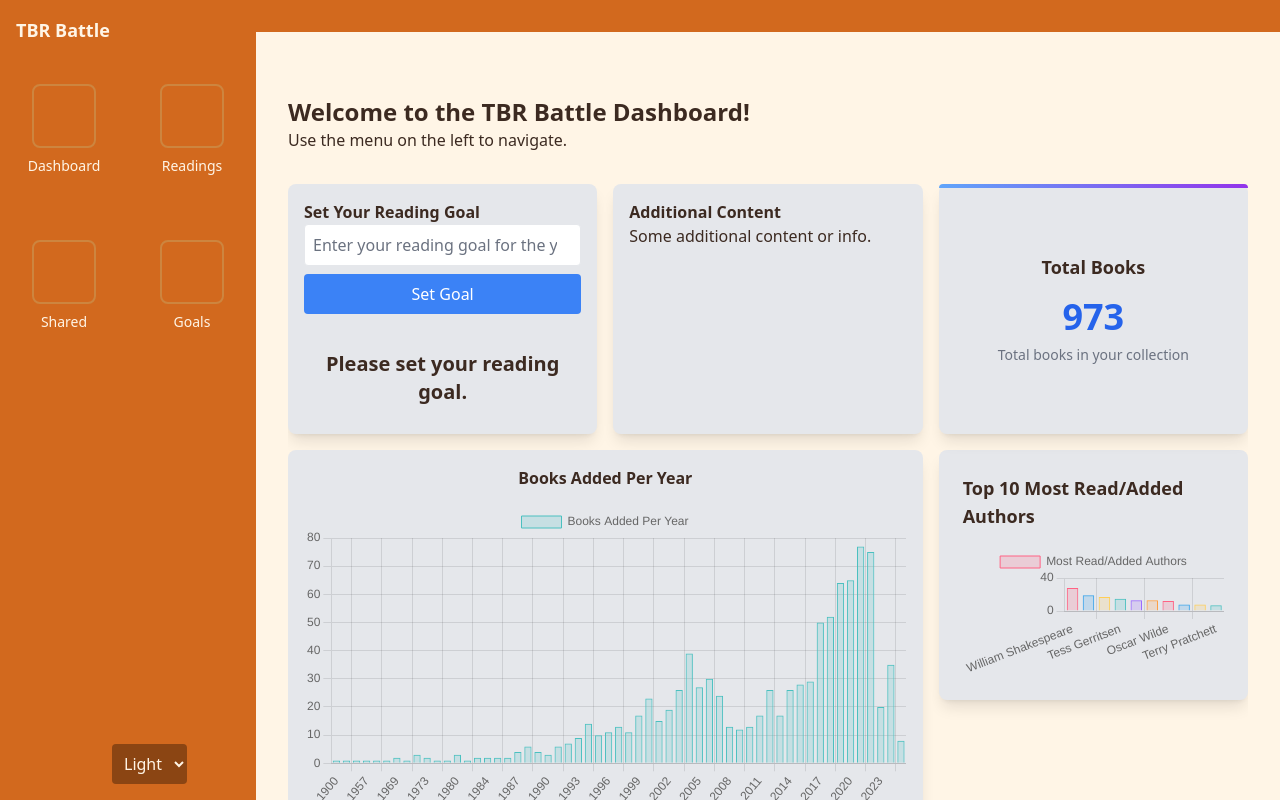
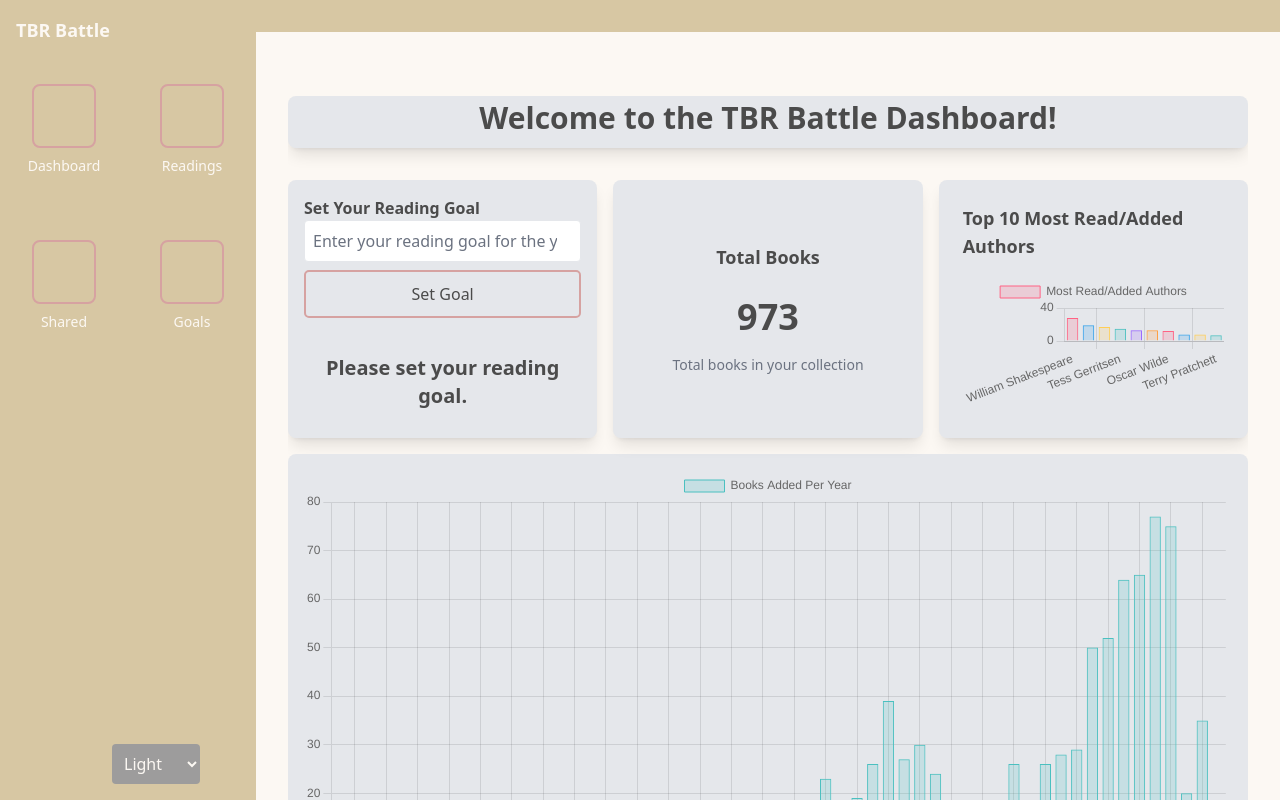
Before and after one commit to Valentina-Maraio/tbr_battle, a Next.js app: page /dashboard in a window 1280 px wide. Built offline with nearby package versions, Linux system fonts and the light colour scheme.

Commit message:
style and charts

```diff
--- a/src/app/api/auth/[...nextauth]/route.js
+++ b/src/app/api/auth/[...nextauth]/route.js
@@ -33,7 +33,7 @@ export const handler = NextAuth({
 
 async function verifyUser(email, password) {
   // Replace this with your real authentication logic
-  if (email === "user@example.com" && password === "password") {
+  if (email === "user@example.com" && password === "yourtbr") {
     return { id: 1, email };
   }
   return null;
--- /dev/null
+++ b/src/app/charts/BooksByPublisherChart.tsx
@@ -0,0 +1,61 @@
+// charts/BooksByPublisherChart.tsx
+import React, { useEffect, useState } from "react";
+import { Pie } from "react-chartjs-2";
+import { Chart as ChartJS, ArcElement, Tooltip, Legend } from "chart.js";
+
+// Registering Chart.js components
+ChartJS.register(ArcElement, Tooltip, Legend);
+
+const BooksByPublisherChart: React.FC<{ books: any[] }> = ({ books }) => {
+  const [publisherChartData, setPublisherChartData] = useState<any>(null);
+
+  useEffect(() => {
+    if (books.length > 0) {
+      // Count how many times each publisher appears
+      const publisherCount = books.reduce((acc: any, book: any) => {
+        const publisher = book.Publisher;
+        if (publisher) {
+          acc[publisher] = (acc[publisher] || 0) + 1;
+        }
+        return acc;
+      }, {});
+
+      // Sort publishers by count in descending order and pick the top 5
+      const sortedPublishers = Object.entries(publisherCount)
+        .sort(([, countA], [, countB]) => countB - countA) // Sorting in descending order
+        .slice(0, 5); // Only take the top 5
+
+      const topPublishers = sortedPublishers.map(([publisher]) => publisher);
+      const topPublisherCounts = sortedPublishers.map(([, count]) => count);
+
+      setPublisherChartData({
+        labels: topPublishers,
+        datasets: [
+          {
+            label: "Books by Publisher",
+            data: topPublisherCounts,
+            backgroundColor: [
+              "rgba(255, 99, 132, 0.2)",
+              "rgba(54, 162, 235, 0.2)",
+              "rgba(75, 192, 192, 0.2)",
+              "rgba(153, 102, 255, 0.2)",
+              "rgba(255, 159, 64, 0.2)",
+            ],
+            borderColor: [
+              "rgba(255, 99, 132, 1)",
+              "rgba(54, 162, 235, 1)",
+              "rgba(75, 192, 192, 1)",
+              "rgba(153, 102, 255, 1)",
+              "rgba(255, 159, 64, 1)",
+            ],
+            borderWidth: 1,
+          },
+        ],
+      });
+    }
+  }, [books]);
+
+  return publisherChartData ? <Pie data={publisherChartData} /> : <div>Loading...</div>;
+};
+
+export default BooksByPublisherChart;
--- /dev/null
+++ b/src/app/charts/BooksPerYearChart.tsx
@@ -0,0 +1,45 @@
+// components/charts/BooksPerYearChart.tsx
+
+import { Bar } from "react-chartjs-2";
+import { Chart as ChartJS, CategoryScale, LinearScale, BarElement, Title, Tooltip, Legend } from "chart.js";
+import { useEffect, useState } from "react";
+
+// Registering Chart.js components
+ChartJS.register(CategoryScale, LinearScale, BarElement, Title, Tooltip, Legend);
+
+export default function BooksPerYearChart({ books }: { books: any[] }) {
+  const [chartData, setChartData] = useState<any>(null);
+
+  // Prepare the chart data for books per year
+  useEffect(() => {
+    if (books.length > 0) {
+      const booksPerYear = books.reduce((acc: any, book: any) => {
+        const year = book.Year_Published;
+        if (acc[year]) {
+          acc[year] += 1;
+        } else {
+          acc[year] = 1;
+        }
+        return acc;
+      }, {});
+
+      const years = Object.keys(booksPerYear);
+      const bookCounts = Object.values(booksPerYear);
+
+      setChartData({
+        labels: years,
+        datasets: [
+          {
+            label: "Books Added Per Year",
+            data: bookCounts,
+            backgroundColor: "rgba(75, 192, 192, 0.2)",
+            borderColor: "rgba(75, 192, 192, 1)",
+            borderWidth: 1,
+          },
+        ],
+      });
+    }
+  }, [books]);
+
+  return chartData ? <Bar data={chartData} /> : null;
+}
--- /dev/null
+++ b/src/app/charts/TopAuthorsChart.tsx
@@ -0,0 +1,73 @@
+// components/charts/TopAuthorsChart.tsx
+
+import { Bar } from "react-chartjs-2";
+import { Chart as ChartJS, CategoryScale, LinearScale, BarElement, Title, Tooltip, Legend } from "chart.js";
+import { useEffect, useState } from "react";
+
+// Registering Chart.js components
+ChartJS.register(CategoryScale, LinearScale, BarElement, Title, Tooltip, Legend);
+
+export default function TopAuthorsChart({ books }: { books: any[] }) {
+  const [authorChartData, setAuthorChartData] = useState<any>(null);
+
+  // Prepare the chart data for the most read/added authors
+  useEffect(() => {
+    if (books.length > 0) {
+      const authorsCount = books.reduce((acc: Record<string, number>, book: any) => {
+        const author = book.Author;
+        if (acc[author]) {
+          acc[author] += 1;
+        } else {
+          acc[author] = 1;
+        }
+        return acc;
+      }, {});
+
+      const sortedAuthors = Object.entries(authorsCount)
+        .sort(([authorA, countA], [authorB, countB]) => {
+          return countB - countA; // Sort in descending order
+        })
+        .slice(0, 10);
+
+      const topAuthors = sortedAuthors.map(([author]) => author);
+      const topAuthorCounts = sortedAuthors.map(([, count]) => count);
+
+      setAuthorChartData({
+        labels: topAuthors,
+        datasets: [
+          {
+            label: "Most Read/Added Authors",
+            data: topAuthorCounts,
+            backgroundColor: [
+              "rgba(255, 99, 132, 0.2)",
+              "rgba(54, 162, 235, 0.2)",
+              "rgba(255, 206, 86, 0.2)",
+              "rgba(75, 192, 192, 0.2)",
+              "rgba(153, 102, 255, 0.2)",
+              "rgba(255, 159, 64, 0.2)",
+              "rgba(255, 99, 132, 0.2)",
+              "rgba(54, 162, 235, 0.2)",
+              "rgba(255, 206, 86, 0.2)",
+              "rgba(75, 192, 192, 0.2)",
+            ],
+            borderColor: [
+              "rgba(255, 99, 132, 1)",
+              "rgba(54, 162, 235, 1)",
+              "rgba(255, 206, 86, 1)",
+              "rgba(75, 192, 192, 1)",
+              "rgba(153, 102, 255, 1)",
+              "rgba(255, 159, 64, 1)",
+              "rgba(255, 99, 132, 1)",
+              "rgba(54, 162, 235, 1)",
+              "rgba(255, 206, 86, 1)",
+              "rgba(75, 192, 192, 1)",
+            ],
+            borderWidth: 1,
+          },
+        ],
+      });
+    }
+  }, [books]);
+
+  return authorChartData ? <Bar data={authorChartData} /> : null;
+}
--- a/src/app/dashboard/page.tsx
+++ b/src/app/dashboard/page.tsx
@@ -1,18 +1,15 @@
 'use client'
 
 import { useState, useEffect } from "react";
-import { Bar } from "react-chartjs-2";
-import { Chart as ChartJS, CategoryScale, LinearScale, BarElement, Title, Tooltip, Legend } from "chart.js";
+import BooksPerYearChart from "../charts/BooksPerYearChart";
+import TopAuthorsChart from "../charts/TopAuthorsChart";
 import HomePage from "../homepage/page";
+import BooksByPublisherChart from "../charts/BooksByPublisherChart";
+import '../globals.css';
 
-// Registering Chart.js components
-ChartJS.register(CategoryScale, LinearScale, BarElement, Title, Tooltip, Legend);
-
-export default function Home() {
+export default function Dashboard() {
   const [books, setBooks] = useState<any[]>([]);
-  const [chartData, setChartData] = useState<any>(null);
-  const [authorChartData, setAuthorChartData] = useState<any>(null);
-  const [readingGoal, setReadingGoal] = useState<number | string>(''); // State for reading goal
+  const [readingGoal, setReadingGoal] = useState<number | string>('');
 
   // Load the books data
   useEffect(() => {
@@ -43,96 +40,6 @@ export default function Home() {
     }
   }, [readingGoal]);
 
-  // Prepare the chart data for books per year
-  useEffect(() => {
-    if (books.length > 0) {
-      const booksPerYear = books.reduce((acc: any, book: any) => {
-        const year = book.Year_Published;
-        if (acc[year]) {
-          acc[year] += 1;
-        } else {
-          acc[year] = 1;
-        }
-        return acc;
-      }, {});
-
-      const years = Object.keys(booksPerYear);
-      const bookCounts = Object.values(booksPerYear);
-
-      setChartData({
-        labels: years,
-        datasets: [
-          {
-            label: "Books Added Per Year",
-            data: bookCounts,
-            backgroundColor: "rgba(75, 192, 192, 0.2)",
-            borderColor: "rgba(75, 192, 192, 1)",
-            borderWidth: 1,
-          },
-        ],
-      });
-    }
-  }, [books]);
-
-  // Prepare the chart data for the most read/added authors
-  useEffect(() => {
-    if (books.length > 0) {
-      const authorsCount = books.reduce((acc: Record<string, number>, book: any) => {
-        const author = book.Author;
-        if (acc[author]) {
-          acc[author] += 1;
-        } else {
-          acc[author] = 1;
-        }
-        return acc;
-      }, {});
-
-      const sortedAuthors = Object.entries(authorsCount)
-        .sort(([authorA, countA], [authorB, countB]) => {
-          return countB - countA; // Sort in descending order
-        })
-        .slice(0, 10);
-
-      const topAuthors = sortedAuthors.map(([author]) => author);
-      const topAuthorCounts = sortedAuthors.map(([, count]) => count);
-
-      setAuthorChartData({
-        labels: topAuthors,
-        datasets: [
-          {
-            label: "Most Read/Added Authors",
-            data: topAuthorCounts,
-            backgroundColor: [
-              "rgba(255, 99, 132, 0.2)",
-              "rgba(54, 162, 235, 0.2)",
-              "rgba(255, 206, 86, 0.2)",
-              "rgba(75, 192, 192, 0.2)",
-              "rgba(153, 102, 255, 0.2)",
-              "rgba(255, 159, 64, 0.2)",
-              "rgba(255, 99, 132, 0.2)",
-              "rgba(54, 162, 235, 0.2)",
-              "rgba(255, 206, 86, 0.2)",
-              "rgba(75, 192, 192, 0.2)",
-            ],
-            borderColor: [
-              "rgba(255, 99, 132, 1)",
-              "rgba(54, 162, 235, 1)",
-              "rgba(255, 206, 86, 1)",
-              "rgba(75, 192, 192, 1)",
-              "rgba(153, 102, 255, 1)",
-              "rgba(255, 159, 64, 1)",
-              "rgba(255, 99, 132, 1)",
-              "rgba(54, 162, 235, 1)",
-              "rgba(255, 206, 86, 1)",
-              "rgba(75, 192, 192, 1)",
-            ],
-            borderWidth: 1,
-          },
-        ],
-      });
-    }
-  }, [books]);
-
   // Handle the change in the reading goal input
   const handleGoalChange = (event: React.ChangeEvent<HTMLInputElement>) => {
     setReadingGoal(event.target.value);
@@ -141,10 +48,11 @@ export default function Home() {
   return (
     <HomePage>
       <div className="overflow-hidden">
-        <h1 className="text-2xl font-bold text-center md:text-left">
-          Welcome to the TBR Battle Dashboard!
-        </h1>
-        <p className="text-center md:text-left">Use the menu on the left to navigate.</p>
+        <div className="bg-gray-200 p-1 rounded-lg shadow-lg">
+          <h1 className="text-3xl font-bold text-center mb-2">
+            Welcome to the TBR Battle Dashboard!
+          </h1>
+        </div>
 
         {/* Grid Layout */}
         <div className="grid grid-cols-1 md:grid-cols-3 md:grid-rows-3 gap-4 mt-8">
@@ -160,7 +68,13 @@ export default function Home() {
                 onChange={handleGoalChange}
               />
               <button
-                className="bg-blue-500 text-white p-2 rounded"
+                style={{
+                  color: 'var(--text)',               // Keep the text color
+                  padding: '10px 20px',
+                  border: '2px solid var(--accent)',  // Use the accent color for the border
+                  borderRadius: '5px',
+                }}
+                className="p-2 rounded"
                 onClick={() => { }} // Goal is updated automatically
               >
                 Set Goal
@@ -175,28 +89,18 @@ export default function Home() {
             </div>
           </div>
 
-          {/* Additional Content */}
-          <div className="bg-gray-200 p-4 rounded-lg shadow-lg">
-            <h2 className="font-semibold">Additional Content</h2>
-            <p>Some additional content or info.</p>
-          </div>
-
           {/* Total Books */}
           <div className="bg-gray-200 p-6 rounded-lg shadow-lg flex flex-col items-center justify-center relative">
-            <div className="absolute top-0 left-0 right-0 h-1 bg-gradient-to-r from-blue-400 to-purple-600 rounded-t-lg"></div>
             <h2 className="font-semibold text-lg mb-4">Total Books</h2>
-            <p className="text-4xl font-extrabold text-blue-600">{books.length}</p>
+            <p className="text-4xl font-extrabold text-blue-600"
+              style={{
+                color: 'var(--text)',
+                padding: '10px 20px',
+                border: 'none',
+                borderRadius: '5px',
+              }}
+            >{books.length}</p>
             <p className="text-sm mt-2 text-gray-500">Total books in your collection</p>
-          </div>
-
-          {/* Chart occupying two cells */}
-          <div className="col-span-1 md:col-span-2 row-span-2 bg-gray-200 p-4   rounded-lg shadow-lg">
-            {chartData && (
-              <>
-                <h2 className="font-semibold text-center mb-4">Books Added Per Year</h2>
-                <Bar data={chartData} />
-              </>
-            )}
           </div>
 
           {/* Top 10 Most Read/Added Authors */}
@@ -204,7 +108,18 @@ export default function Home() {
             <h2 className="font-semibold text-lg mb-4 text-center md:text-left">
               Top 10 Most Read/Added Authors
             </h2>
-            {authorChartData && <Bar data={authorChartData} />}
+            <TopAuthorsChart books={books} />
+          </div>
+
+          {/* Chart occupying two cells */}
+          <div className="col-span-1 md:col-span-3 row-span-2 bg-gray-200 p-4   rounded-lg shadow-lg">
+            <BooksPerYearChart books={books} />
+          </div>
+
+          {/* Books by Publisher */}
+          <div className="col-span-1 md:col-span-1 row-span-1 bg-gray-200 p-4 rounded-lg shadow-lg">
+            <h2 className="font-semibold text-center mb-4">Books by Publisher</h2>
+            <BooksByPublisherChart books={books} />
           </div>
         </div>
       </div>
--- a/src/app/globals.css
+++ b/src/app/globals.css
@@ -4,30 +4,27 @@
 @import "~@fortawesome/fontawesome-free/css/all.css";
 
 :root {
-  /* Light Theme - Warm Neutral */
-  --background: #FFF5E6;      /* Soft cream background */
-  --text: #3C2A21;            /* Deep warm brown */
-  --primary: #D2691E;         /* Warm copper/terra cotta */
-  --secondary: #8B4513;       /* Saddle brown */
-  --accent: #CD853F;          /* Peru - soft orange-brown */
+  --background: #FCF8F3;      /* Soft, off-white */
+  --text: #4B4B4B;            /* Cool grey text */
+  --primary: #D7C7A3;         /* Warm taupe */
+  --secondary: #9D9C9C;       /* Light grey-brown */
+  --accent: #D6A2A1;          /* Soft coral */
 }
 
 .theme-dark {
-  /* Dark Theme - Warm Charcoal */
-  --background: #2C2C2C;      /* Warm charcoal gray */
-  --text: #F5DEB3;            /* Wheat color for soft contrast */
-  --primary: #8B4513;         /* Saddle brown */
-  --secondary: #A0522D;       /* Sienna */
-  --accent: #CD853F;          /* Peru - soft orange-brown */
+  --background: #404040;      /* Dark grey background */
+  --text:rgb(108, 99, 79);            /* Same as border color - warm taupe */
+  --primary: #D7C7A3;         /* Warm taupe */
+  --secondary: #9D9C9C;       /* Light grey-brown */
+  --accent: #D6A2A1;          /* Soft coral */
 }
 
 .theme-blue {
-  /* Blue Theme - Warm Ocean */
-  --background: #E6F2F7;      /* Soft, warm light blue */
-  --text: #1C4E6C;            /* Deep ocean blue */
-  --primary: #4A7C59;         /* Muted sage green */
-  --secondary: #6B8E9F;       /* Soft slate blue */
-  --accent: #D2691E;          /* Terra cotta accent */
+  --background: #F1F8FF;      /* Soft pale blue */
+  --text: #3C3C3C;            /* Dark grey text */
+  --primary: #9C9A9A;         /* Light grey-taupe */
+  --secondary: #C8C7C7;       /* Soft grey */
+  --accent: #D6A2A1;          /* Soft coral */
 }
 
 html,
--- a/src/app/homepage/page.tsx
+++ b/src/app/homepage/page.tsx
@@ -14,7 +14,7 @@ const Modal = ({ isOpen, onClose, user }: { isOpen: boolean; onClose: () => void
   };
 
   return (
-    <div style={{ backgroundColor: 'var(--background)', color: 'var(--text)' }} className="fixed inset-0 bg-opacity-50 flex justify-center items-center z-50">
+    <div style={{ color: 'var(--text)' }} className="fixed inset-0 bg-opacity-50 flex justify-center items-center z-50">
       <div style={{ backgroundColor: 'var(--background)', color: 'var(--text)', boxShadow: '0 4px 6px var(--secondary)' }} className="p-6 rounded w-80">
         <h2 className="text-lg font-bold mb-4">User Information</h2>
         <p><strong>Name:</strong> {user.name}</p>
@@ -49,7 +49,7 @@ const ThemeSelector = () => {
     >
       <option value="light">Light</option>
       <option value="dark">Dark</option>
-      <option value="blue">Blue</option>
+      <option value="middle">Middle</option>
     </select>
   );
 };
--- a/src/app/page.tsx
+++ b/src/app/page.tsx
@@ -22,6 +22,7 @@ export default function SignInPage() {
     if (result?.error) {
       setError("Invalid email or password.");
     } else {
+      localStorage.setItem("justLoggedIn", "true");
       router.push("/dashboard"); // Redirect to the protected route
     }
   };
```
Also changed, not shown: 1 other file (tests, documents, lock files or other folders).
